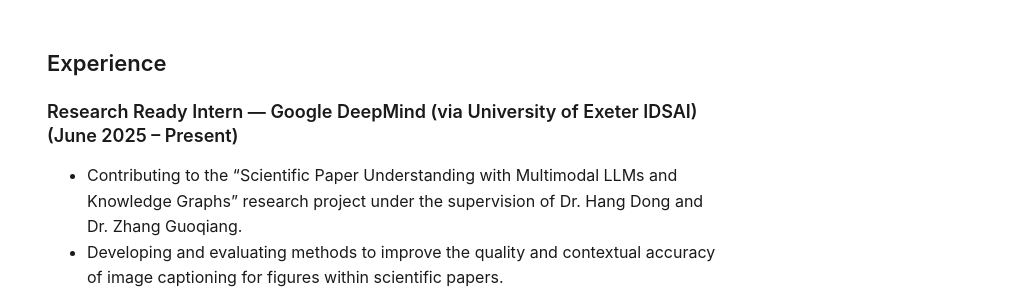
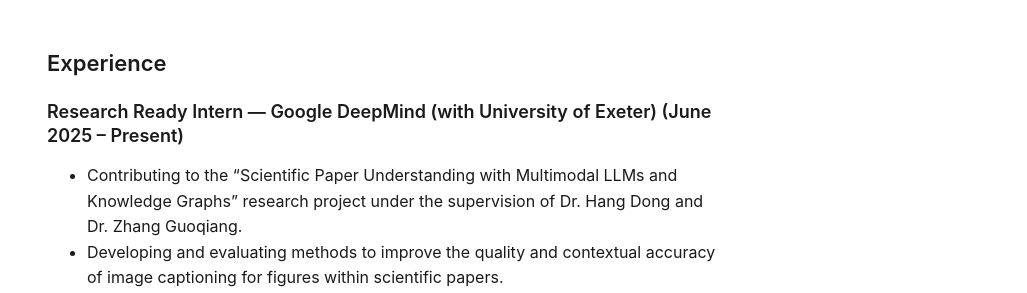
Before and after one commit to AMOHA-98/blogxyz, a Jekyll site: the page built from about.md, in a window 1280 px wide and 900 px high. Shown: the part 378-671 px from the top of the window, without its empty margins (253-1280 px from the left). Built offline with Jekyll 4.4.1, drawn with Linux system fonts in a browser that asks for light colours.

Commit message:
Update internship description in About section for clarity and accuracy, changing the affiliation to "with University of Exeter" for better representation.

```diff
--- a/about.md
+++ b/about.md
@@ -13,7 +13,7 @@
 
 ## Experience
 
-### Research Ready Intern — Google DeepMind (via University of Exeter IDSAI) (June 2025 – Present)
+### Research Ready Intern — Google DeepMind (with University of Exeter) (June 2025 – Present)
 
 * Contributing to the "Scientific Paper Understanding with Multimodal LLMs and Knowledge Graphs" research project under the supervision of Dr. Hang Dong and Dr. Zhang Guoqiang.
 * Developing and evaluating methods to improve the quality and contextual accuracy of image captioning for figures within scientific papers.
```
